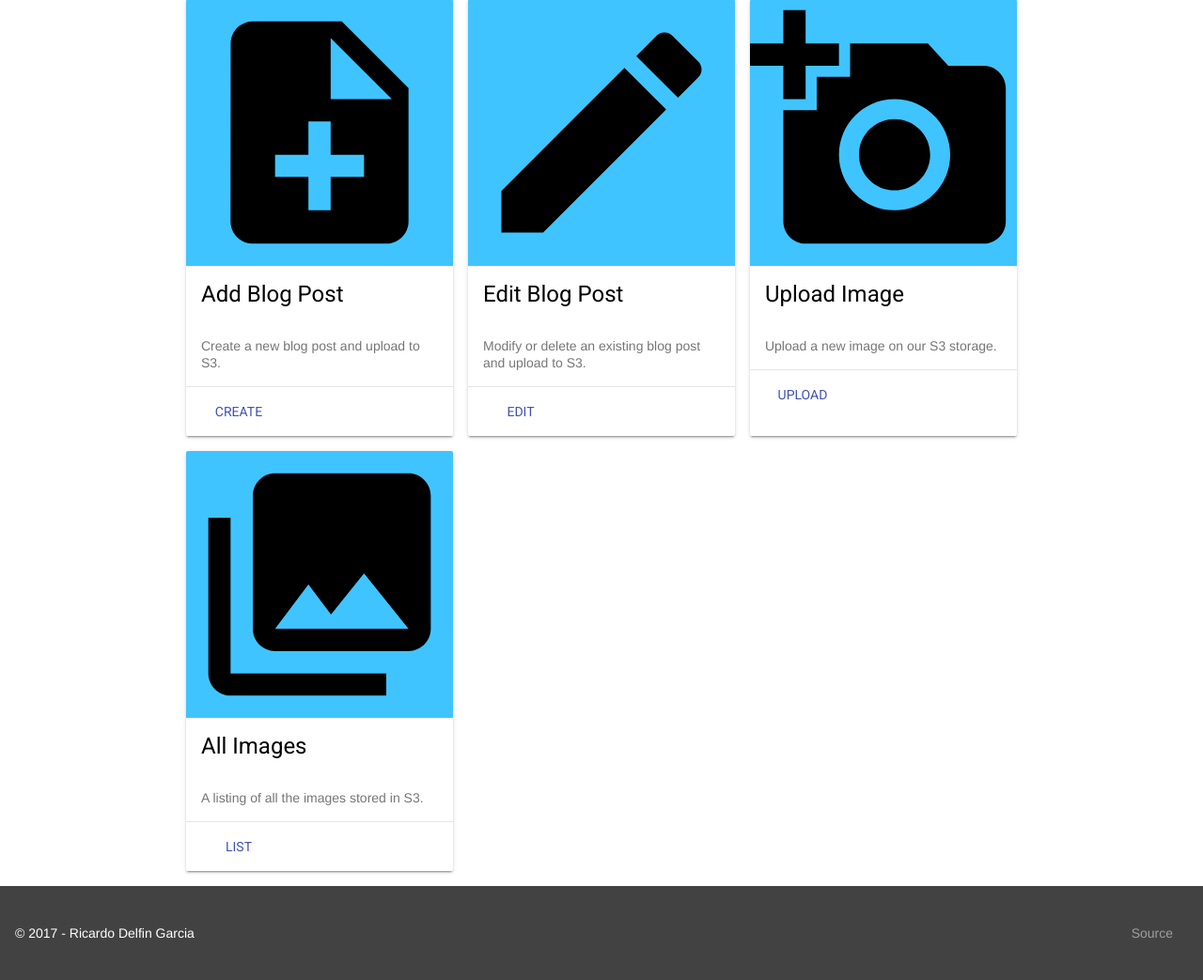
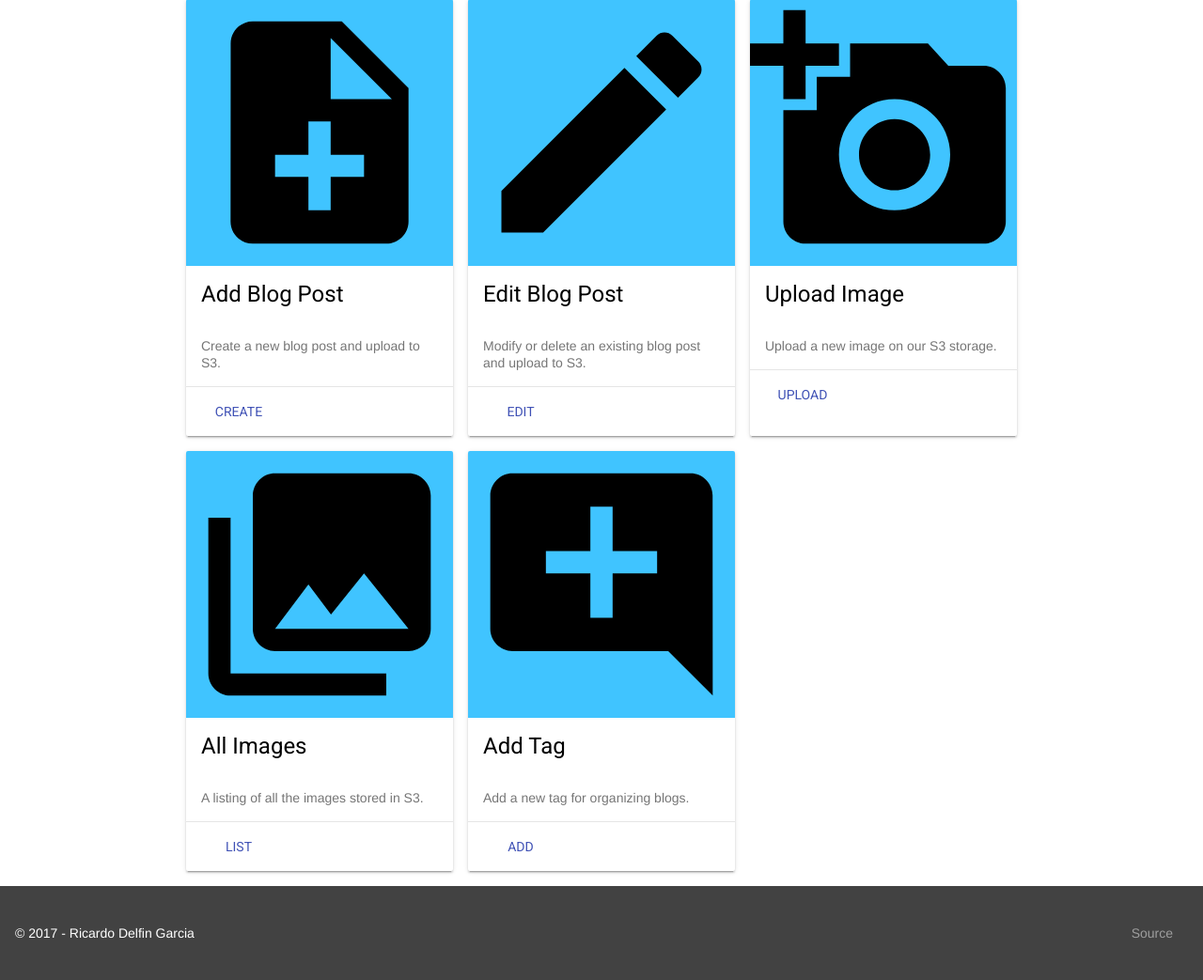
Before and after one commit to rdelfin/personal-site, a Flask app: template templates/admin/main.html in a window 1280 px wide. Shown: the part 386-1429 px from the top of the page at 94% size. Run offline with Flask 2, Linux system fonts and the light colour scheme; the template is opened without the code that fills it, so the values that code supplies are empty; some libraries are stand-ins or nearby versions.

Commit message:
Added tag creation card in admin page

```diff
--- a/templates/admin/main.html
+++ b/templates/admin/main.html
@@ -114,5 +114,23 @@
     </div>
   </div>
 
+  <div class="mdl-cell mdl-cell--4-col mdl-card mdl-shadow--2dp">
+    <div class="mdl-card__media">
+        <img class="article-image" src="/static/img/add_comment.svg" border="0" alt="" />
+    </div>
+    <div class="mdl-card__title">
+      <h2 class="mdl-card__title-text">Add Tag</h2>
+    </div>
+    <div class="mdl-card__supporting-text">
+      Add a new tag for organizing blogs.
+    </div>
+    <div class="mdl-card__actions mdl-card--border">
+      <a class="mdl-button mdl-button--colored mdl-js-button mdl-js-ripple-effect"
+          href="/admin/tags/create">
+        Add
+      </a>
+    </div>
+  </div>
+
 </div>
 {% endblock %}
```
Also changed, not shown: static/img/add_comment.svg (added).
